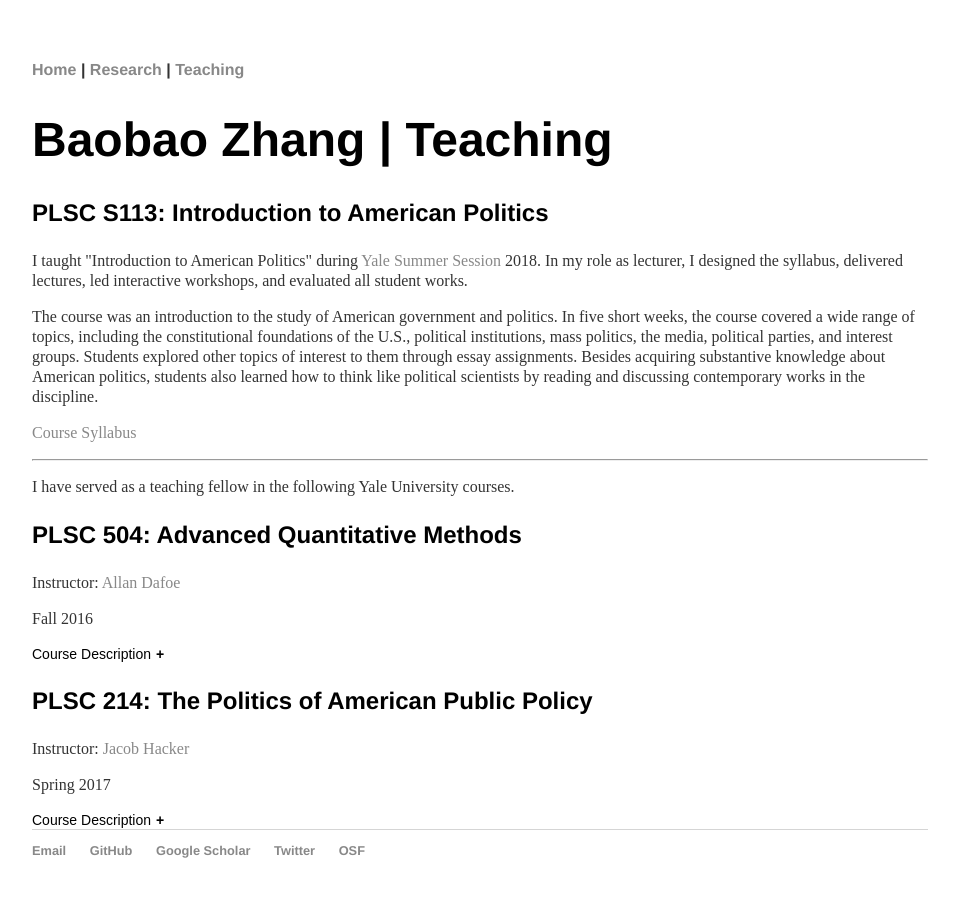
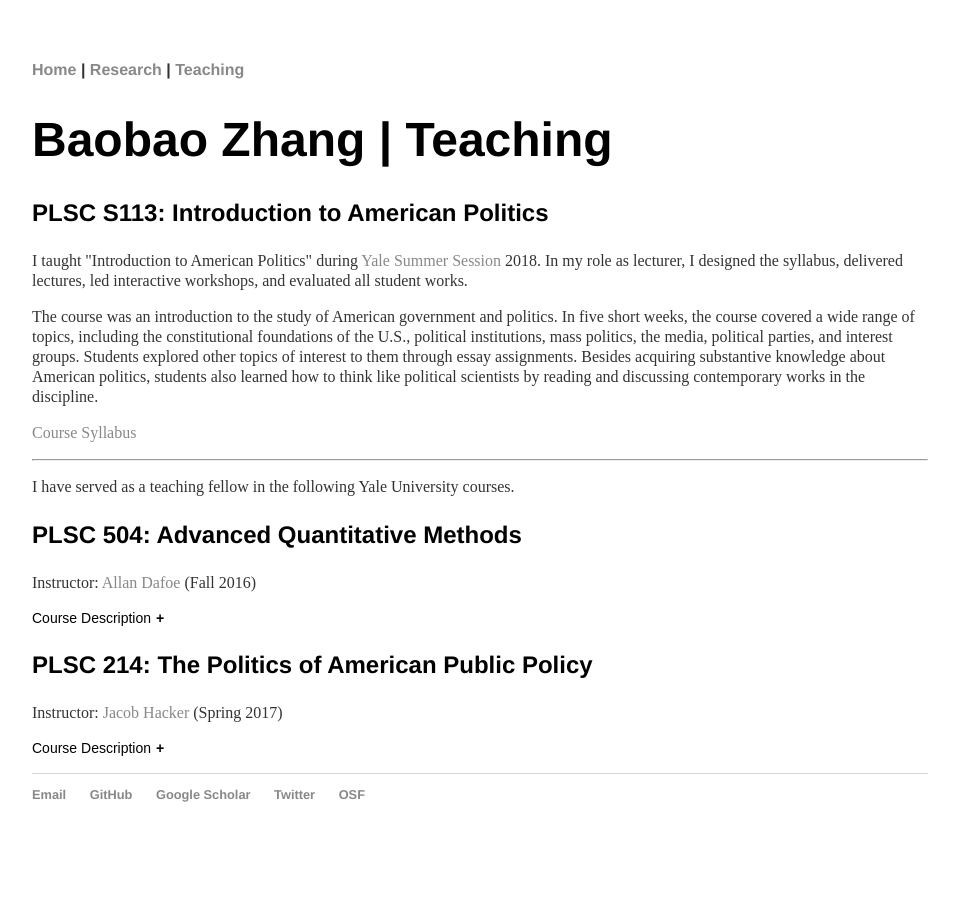
Before and after one commit to morganlivingston/baobaofzhang.github.io, a Jekyll site: the page built from teaching.html, in a window 1280 px wide. Shown: the whole page, without its empty margins (160-1119 px from the left). Built offline with Jekyll 4.4.1, drawn with Linux system fonts in a browser that asks for light colours.

Commit message:
Update teaching.html

```diff
--- a/teaching.html
+++ b/teaching.html
@@ -19,8 +19,7 @@ title: Baobao Zhang | Teaching
 <p>I have served as a teaching fellow in the following Yale University courses.</p>
 
 <h3>PLSC 504: Advanced Quantitative Methods</h3>
-<p>Instructor: <a href="https://www.allandafoe.com/">Allan Dafoe</a></p>
-<p>Fall 2016</p>
+<p>Instructor: <a href="https://www.allandafoe.com/">Allan Dafoe</a> (Fall 2016)</p>
 
 <button class="collapsible">Course Description</button>
 <div class="content">
@@ -28,15 +27,12 @@ title: Baobao Zhang | Teaching
 </div>
 
 <h3>PLSC 214: The Politics of American Public Policy</h3>
-<p>Instructor: <a href="http://jacobhacker.com/">Jacob Hacker</a></p>
-<p>Spring 2017</p>
+<p>Instructor: <a href="http://jacobhacker.com/">Jacob Hacker</a> (Spring 2017)</p>
 
 <button class="collapsible">Course Description</button>
 <div class="content">
 <p>Public policy in the United States and the methodological and theoretical tools used to study the forces that shape it. Economic and political science perspectives on the policy process and contemporary American governance. Domestic policy issues such as health care, economic inequality, job insecurity, the federal debt, environmental protection, criminal justice, financial regulation, and primary and higher education.</p>
 </div>
-
-
 
 
 <script>
@@ -56,4 +52,6 @@ for (i = 0; i < coll.length; i++) {
 }
 </script>
 
+<p></p>
+
 		</div>
```
